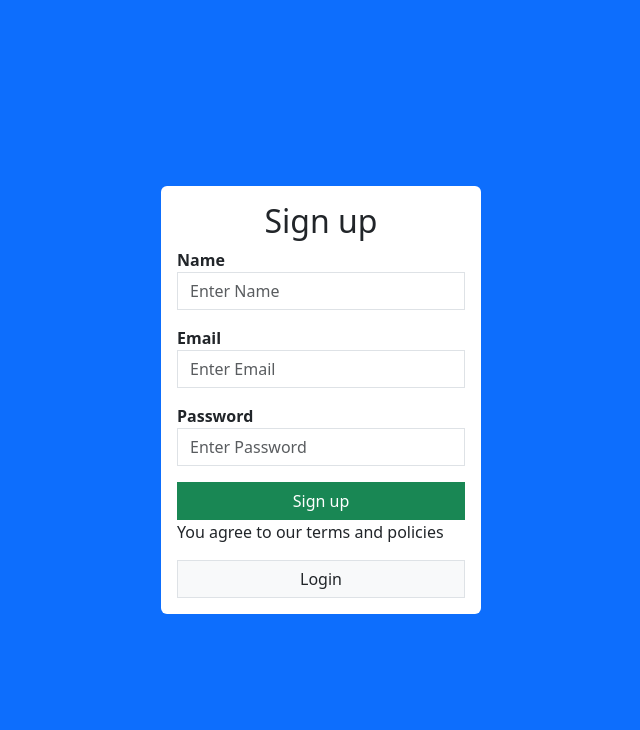
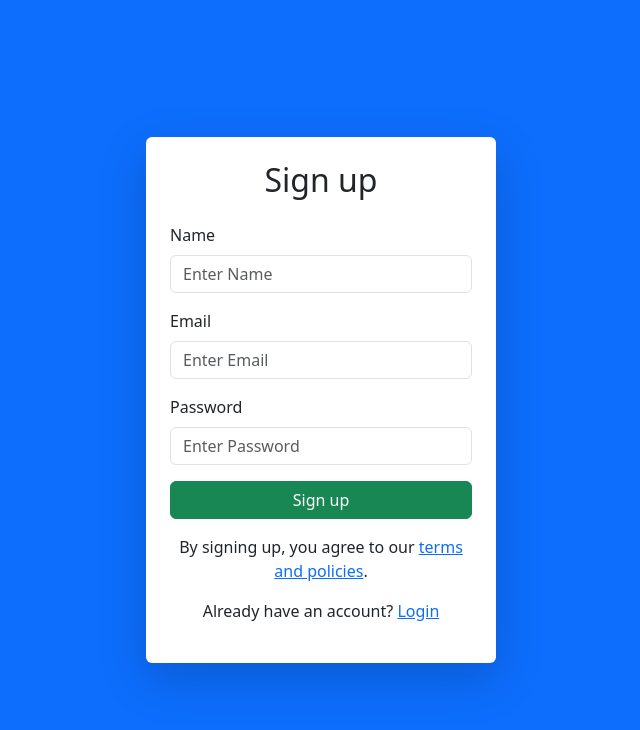
Before and after one commit to hulashc/login_register, a React (Create React App) app in the folder frontend/: page /signup in a window 1280 px wide. Shown: the top 730 px of the page, without its empty margins (319-959 px from the left). Built offline with nearby package versions, Linux system fonts and the light colour scheme.

Commit message:
some frontend css changes

```diff
--- a/frontend/src/Signup.js
+++ b/frontend/src/Signup.js
@@ -14,64 +14,77 @@
   const navigate = useNavigate();
 
   const handleInput = (event) => {
-    setValues(prev => ({ ...prev, [event.target.name]: event.target.value }));
+    setValues((prev) => ({ ...prev, [event.target.name]: event.target.value }));
   };
 
   const handleSubmit = (event) => {
     event.preventDefault();
     setErrors(Validation(values));
 
-    if (errors.name === "" && errors.email === "" && errors.password === "") {
-      axios.post('http://localhost:8081/signup', values)
-        .then(res => {
-        navigate('/');
+    if (errors.name === '' && errors.email === '' && errors.password === '') {
+      axios
+        .post('http://localhost:8081/signup', values)
+        .then((res) => {
+          navigate('/');
           // Handle successful signup and navigation
         })
-        .catch(err => console.log(err));
+        .catch((err) => console.log(err));
     }
   };
 
   return (
-    <div className='d-flex justify-content-center align-items-center bg-primary vh-100'>
-      <div className='bg-white p-3 rounded w-25'>
-        <h2 className='text-center'>Sign up</h2>
+    <div className="d-flex justify-content-center align-items-center bg-primary vh-100">
+      <div className="bg-white p-4 rounded shadow-lg" style={{ width: '350px' }}>
+        <h2 className="text-center mb-4">Sign up</h2>
         <form onSubmit={handleSubmit}>
-          <div className='mb-3'>
-            <label htmlFor="name"><strong>Name</strong></label>
+          <div className="mb-3">
+            <label htmlFor="name" className="form-label">
+              Name
+            </label>
             <input
               type="text"
               placeholder="Enter Name"
-              name='name'
+              name="name"
               onChange={handleInput}
-              className='form-control rounded-0'
+              className={`form-control ${errors.name && 'is-invalid'}`}
             />
-            {errors.name && <span className='text-danger'> {errors.name}</span>}
+            {errors.name && <div className="invalid-feedback">{errors.name}</div>}
           </div>
-          <div className='mb-3'>
-            <label htmlFor="email"><strong>Email</strong></label>
+          <div className="mb-3">
+            <label htmlFor="email" className="form-label">
+              Email
+            </label>
             <input
               type="email"
               placeholder="Enter Email"
-              name='email'
+              name="email"
               onChange={handleInput}
-              className='form-control rounded-0'
+              className={`form-control ${errors.email && 'is-invalid'}`}
             />
-            {errors.email && <span className='text-danger'> {errors.email}</span>}
+            {errors.email && <div className="invalid-feedback">{errors.email}</div>}
           </div>
-          <div className='mb-3'>
-            <label htmlFor="password"><strong>Password</strong></label>
+          <div className="mb-3">
+            <label htmlFor="password" className="form-label">
+              Password
+            </label>
             <input
               type="password"
               placeholder="Enter Password"
-              name='password'
+              name="password"
               onChange={handleInput}
-              className='form-control rounded-0'
+              className={`form-control ${errors.password && 'is-invalid'}`}
             />
-            {errors.password && <span className='text-danger'> {errors.password}</span>}
+            {errors.password && <div className="invalid-feedback">{errors.password}</div>}
           </div>
-          <button type='submit' className='btn btn-success w-100 rounded-0'>Sign up</button>
-          <p>You agree to our terms and policies</p>
-          <Link to="/" className='btn btn-default border w-100 bg-light rounded-0 text-decoration-none'>Login</Link>
+          <button type="submit" className="btn btn-success w-100">
+            Sign up
+          </button>
+          <p className="mt-3 text-center">
+            By signing up, you agree to our <Link to="/terms">terms and policies</Link>.
+          </p>
+          <p className="text-center">
+            Already have an account? <Link to="/">Login</Link>
+          </p>
         </form>
       </div>
     </div>
```
